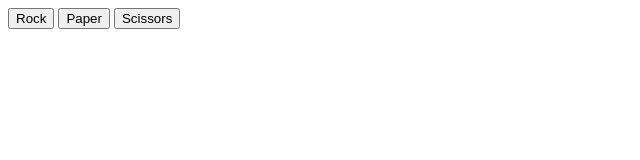
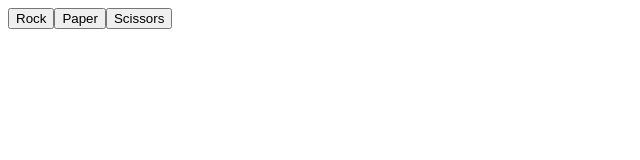
Before and after one commit to micball/TOP-Rock-P-S, a plain HTML site: page index.html in a window 1280 px wide. Shown: the full height of the page, 0-640 px from the left. Drawn offline with Linux system fonts and the light colour scheme.

Commit message:
test git feature commit on new branch

```diff
--- a/index.html
+++ b/index.html
@@ -4,14 +4,10 @@
     <meta charset="UTF-8">
     <meta http-equiv="X-UA-Compatible" content="IE=edge">
     <meta name="viewport" content="width=device-width", initial-scale=1.0">
-    <title>Document</title>
+    <title>Rock Paper Scissors</title>
+    <script src="./index.js" defer></script>
 </head>
 <body>
-    <script src="./index.js"></script>
-    <div class="btn-box">
-        <button>Rock</button>
-        <button>Paper</button>
-        <button>Scissors</button>
-    </div>
+
 </body>
 </html>
--- a/index.js
+++ b/index.js
@@ -107,6 +107,30 @@ function playRound(){
     getWinner(playerSelection, computerSelection);
 }
 
+let body = document.querySelector('body');
+const div = document.createElement('div');
+body.appendChild(div);
+console.log(document.querySelector('body'));
+const rockButton = document.createElement('button');
+const paperButton = document.createElement('button');
+const scissorsButton = document.createElement('button');
+
+div.appendChild(rockButton);
+div.appendChild(paperButton);
+div.appendChild(scissorsButton);
+
+rockButton.setAttribute('id', 'rockButton');
+paperButton.setAttribute('id', 'paperButton');
+scissorsButton.setAttribute('id', 'scissorsButton');
+
+rockButton.classList.toggle('button');
+paperButton.classList.toggle('button');
+scissorsButton.classList.toggle('button');
+
+rockButton.textContent = 'Rock';
+paperButton.textContent = 'Paper'
+scissorsButton.textContent = 'Scissors';
+
 // RPS Challenge ONe - make a function that plays five rounds:
 /*
 function game(){
```
